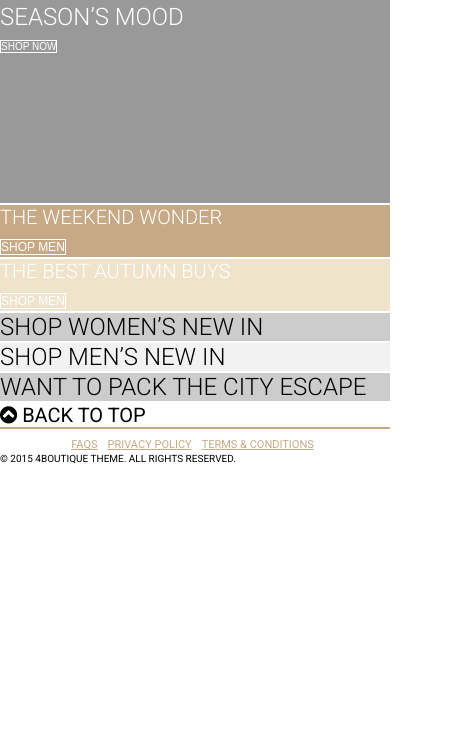
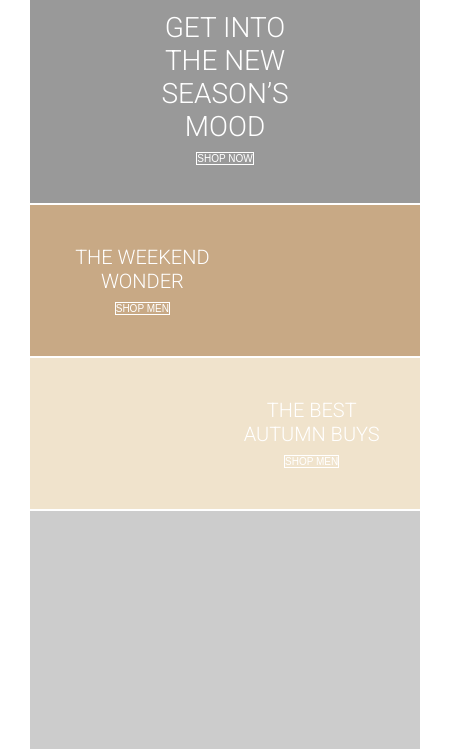
Before and after one commit to mehrab328/4Boutique, a plain HTML site: page index.html in a window 390 px wide. Shown: the part 161-910 px from the top of the page, 450 px wide, since content can reach past the window. Before the commit the page ends 884 px from the top, so only its background shows below. Drawn offline with nearby package versions, Linux system fonts and the light colour scheme.

Commit message:
Pixel Perfect Mobile and Tab (Landscape)

```diff
--- a/index.html
+++ b/index.html
@@ -35,6 +35,10 @@
         </div>
     </nav>
 
+    <!-- <header>
+        Carousel
+    </header> -->
+
     <div class="container">
         <div class="row">
             <div class="col-12 col-md-6 first-box">
@@ -44,7 +48,7 @@
                 </div>
             </div>
 
-            <div class="col-md-6 col-12 half-row">
+            <div class="col-12 col-md-6 half-row">
                 <div class="second-box">
                     <div id="inside-second-box">
                         <h2>THE WEEKEND WONDER</h2>
@@ -82,28 +86,32 @@
                 <span>BACK TO TOP</span>
             </div>
         </div>
+    </div>
 
-        <hr style="border: 1px solid #c8a985;">
-        </hr>
+
+    <hr id="hr-line" style="border: 1px solid #c8a985; ">
+
+
 
     <footer class="footer">
         <div class="container">
             <div class="row footers-line">
-                    <div class="col-md-6">
+                <div class="align-self-center">
                     <ul class="list-unstyled">
                         <li><a href="#">FAQS</a></li>
                         <li><a href="#">PRIVACY POLICY</a></li>
                         <li><a href="#">TERMS & CONDITIONS</a></li>
                     </ul>
                 </div>
+
                 <div class="w-100 d-sm-none d-block"></div>
-                    <div class="col-md copyright">
-                        <p>&copy; 2015 4BOUTIQUE THEME. ALL RIGHTS RESERVED.</p>
-                    </div>
+
+                <p class="align-self-center copyright">&copy; 2015 4BOUTIQUE THEME. ALL RIGHTS RESERVED.</p>
+
             </div>
         </div>
     </footer>
-    </div>
+
 
     <script src="https://code.jquery.com/jquery-3.2.1.slim.min.js"
         integrity="sha384-KJ3o2DKtIkvYIK3UENzmM7KCkRr/rE9/Qpg6aAZGJwFDMVNA/GpGFF93hXpG5KkN"
--- a/resources/css/queries.css
+++ b/resources/css/queries.css
@@ -1,35 +1,180 @@
-@media only screen and (max-width: 767px) {
-  body {
-    padding-top: 13px;
+@media only screen and (max-width: 1024px) {
+  .container {
+    max-width: none;
+    width: 100vw;
+    padding: 0 30px;
   }
-
-  .first-box,
-  .second-box,
-  .third-box,
-  .fourth-box,
-  .fifth-box,
-  .sixth-box {
-    margin-bottom: 2px;
+  .half-row {
+    padding-right: 0;
   }
 
   h2 {
     font-size: 120%;
   }
 
-  .half-row {
-      padding: 0;
+  .first-box h2 {
+    font-size: 140%;
   }
 
   .first-box {
-      height: 228px;
+    height: 392px;
+    display: flex;
+    justify-content: flex-start;
+    align-items: center;
+    text-align: center;
   }
 
+  #inside-first-box {
+    width: 52%;
+  }
 
+  .second-box {
+    height: 181px;
+    display: flex;
+    align-items: center;
+    justify-content: flex-start;
+    text-align: center;
+    margin: 0 0 30px 0;
+  }
+
+  #inside-second-box {
+    width: 43.75%;
+    margin-left: 22px;
+  }
+
+  .third-box {
+    height: 181px;
+    display: flex;
+    align-items: center;
+    justify-content: flex-end;
+    text-align: center;
+  }
+
+  #inside-third-box {
+    width: 43.75%;
+    margin-right: 18px;
+  }
+
+  .fourth-box {
+    height: 284px;
+    margin: 30px 30px 30px 0;
+  }
+
+  .fifth-box {
+    height: 284px;
+    margin: 30px 30px 30px 0;
+  }
+
+  .sixth-box {
+    height: 284px;
+    margin: 30px 0 30px 0;
+  }
+
+  .sixth-box h2 {
+    width: 80%;
+  }
+
+  /* --------- FOOTERS ---------- */
+
+  #hr-line {
+    margin: 0;
+  }
+
+  .footers-line {
+    display: flex;
+    flex-direction: row-reverse;
+    justify-content: space-between;
+  }
+
+  .list-unstyled li a {
+    font-size: 50%;
+    justify-content: flex-end;
+  }
+
+  .copyright {
+    font-size: 50%;
+    justify-content: flex-start;
+  }
+}
+
+@media only screen and (max-width: 480px) {
+  body {
+    padding-top: 13px;
+  }
+
+  /* --------- BOXES ---------- */
+
+  h2 {
+    font-size: 120%;
+  }
+
+  .half-row {
+    padding: 0;
+  }
 
   #inside-second-box h2,
   #inside-third-box h2 {
     font-size: 20px;
   }
+
+  .first-box {
+    height: 228px;
+    margin: 0 0 2px 0;
+    display: flex;
+    justify-content: center;
+    align-items: center;
+    text-align: center;
+  }
+
+  .first-box h2 {
+    margin-right: auto;
+    margin-left: auto;
+    width: 76%;
+  }
+
+  .second-box {
+    height: 151px;
+    margin: 0 0 2px 0;
+    display: flex;
+    align-items: center;
+    justify-content: flex-start;
+    text-align: center;
+  }
+
+  #inside-second-box {
+    width: 43.75%;
+    margin-left: 27px;
+  }
+
+  .third-box {
+    height: 151px;
+    margin: 0 0 2px 0;
+    display: flex;
+    align-items: center;
+    justify-content: flex-end;
+    text-align: center;
+  }
+
+  #inside-third-box {
+    width: 43.75%;
+    margin-right: 23px;
+  }
+
+  .fourth-box,
+  .fifth-box,
+  .sixth-box {
+    height: 297px;
+    margin: 0 0 2px 0;
+  }
+
+  .back-to-top {
+    height: 85px;
+    display: flex;
+    justify-content: center;
+    align-content: center;
+  }
+
+  /* --------- FOOTERS ---------- */
 
   .footers-line {
     display: block;
@@ -37,28 +182,10 @@
   }
 
   .list-unstyled li a {
-      font-size: 55%;
+    font-size: 55%;
   }
 
   .copyright {
-      font-size: 50%;
+    font-size: 50%;
   }
 }
-
-@media only screen and (max-width: 1023px) {
-}
-
-@media only screen and (max-width: 1439px) {
-
-  .half-row {
-    padding-right: 0;
-  }
-
-  .foot-links {
-    float: right;
-  }
-
-  .copyright {
-    float: left;
-  }
-}
--- a/resources/css/style.css
+++ b/resources/css/style.css
@@ -6,7 +6,6 @@
 .no-padding {
   padding: 0;
 }
-
 
 /* .row-header {
   margin: 0px auto;
@@ -33,7 +32,6 @@ h2 {
   font-weight: 100;
 }
 
-
 /* -------------------------- */
 /*---------NAVBAR------------- */
 /* -------------------------- */
@@ -48,14 +46,10 @@ h2 {
 
 .first-box {
   background-color: #999;
-}
-
-#inside-first-box {
-  width: 76%;
   color: #fff;
 }
 
-#inside-first-box button {
+.first-box button {
   background-color: #999;
   border: solid 1px #ffffff;
   color: #fff;
@@ -66,12 +60,7 @@ h2 {
   background-color: #c8a985;
   height: 50%;
   width: 100%;
-}
-
-#inside-second-box {
-  width: 60%;
-  color: white;
-  font-size: 120%;
+  color: #fff;
 }
 
 #inside-second-box button {
@@ -85,12 +74,7 @@ h2 {
   background-color: #f0e3cc;
   height: 50%;
   width: 100%;
-}
-
-#inside-third-box {
-  width: 60%;
-  color: white;
-  font-size: 120%;
+  color: #fff;
 }
 
 #inside-third-box button {
@@ -102,14 +86,35 @@ h2 {
 
 .fourth-box {
   background-color: #ccc;
+  display: flex;
+  justify-content: center;
+  align-items: flex-end;
+  color: #fff;
 }
 
 .fifth-box {
   background-color: #f2f2f2;
+  display: flex;
+  justify-content: center;
+  align-items: flex-end;
+  color: #fff;
 }
 
 .sixth-box {
   background-color: #ccc;
+  display: flex;
+  justify-content: center;
+  align-items: flex-end;
+  color: #fff;
+}
+
+.fourth-box h2,
+.fifth-box h2,
+.sixth-box h2 {
+  text-align: center;
+  margin-left: auto;
+  margin-right: auto;
+  width: 50%;
 }
 
 /* --------------------------- */
```
Also changed, not shown: resources/img/search.png (added). Lines whose indentation alone changed are shown as unchanged.
